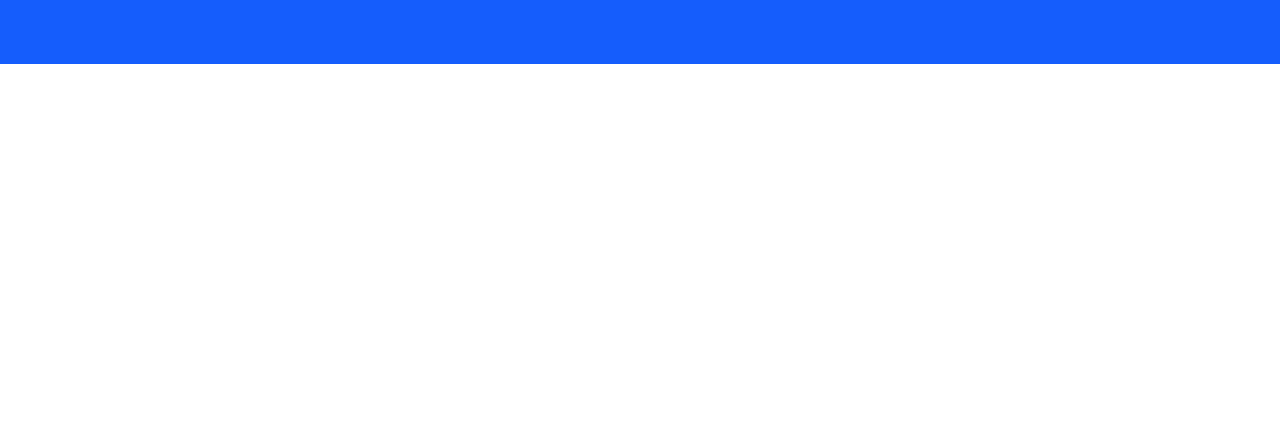
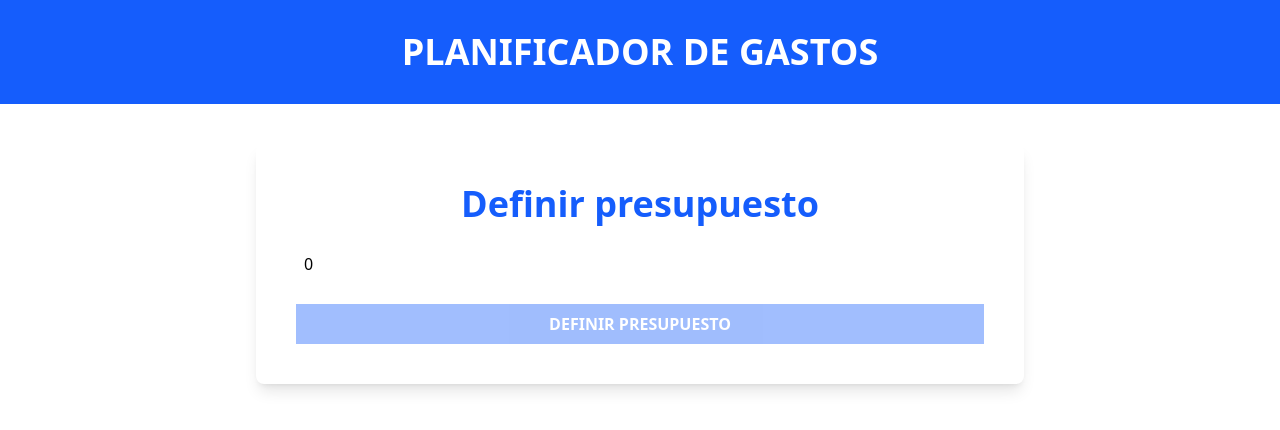
Before and after one commit to devAyyoub/expense-controller, a React (Vite) app: page / in a window 1280 px wide. Shown: the top 430 px of the page. Built offline with nearby package versions, Linux system fonts and the light colour scheme.

Commit message:
Work in progress

```diff
--- a/src/App.tsx
+++ b/src/App.tsx
@@ -1,14 +1,19 @@
-
+import BudgetForm from "./components/BudgetForm";
 
 function App() {
-
   return (
     <>
-      <div className="bg-blue-600 py-8 max-h-72">
+      <header className="bg-blue-600 py-8 max-h-72">
+        <h1 className="uppercase text-center font-black text-4xl text-white">
+          Planificador de gastos
+        </h1>
+      </header>
 
+      <div className="max-w-3xl mx-auto bg-white shadow-lg rounded-lg mt-10 p-10">
+        <BudgetForm />
       </div>
     </>
-  )
+  );
 }
 
-export default App
+export default App;
--- /dev/null
+++ b/src/components/BudgetForm.tsx
@@ -0,0 +1,41 @@
+import { ChangeEvent, useMemo, useState } from "react";
+
+export default function BudgetForm() {
+  const [budget, setBudget] = useState(0);
+
+  const handleChange = (e: ChangeEvent<HTMLInputElement>) => {
+    setBudget(e.target.valueAsNumber);
+  };
+
+  const isValid = useMemo(() => {
+    return isNaN(budget) || budget <= 0;
+  }, [budget]);
+
+  return (
+    <form className="space-y-5">
+      <div className="flex flex-col space-y-5">
+        <label
+          htmlFor="budget"
+          className="text-4xl text-blue-600 font-bold text-center"
+        >
+          Definir presupuesto
+        </label>
+        <input
+          id="budgetID"
+          type="number"
+          className="w-full bg-white border-gray-200 p-2"
+          placeholder="Define tu presupuesto"
+          name="budget"
+          value={budget}
+          onChange={handleChange}
+        />
+      </div>
+      <input
+        type="submit"
+        value="Definir presupuesto"
+        className="bg-blue-600 hover:bg-blue-700 cursor-pointer w-full p-2 text-white font-black uppercase disabled:opacity-40"
+        disabled={isValid}
+      />
+    </form>
+  );
+}
```
